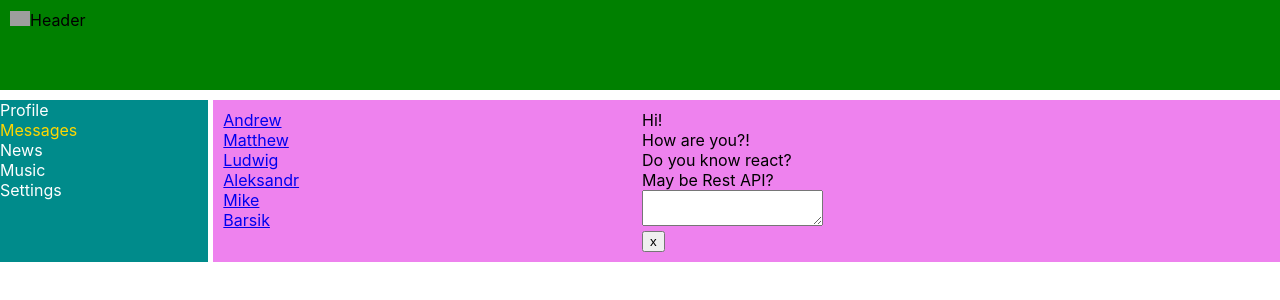
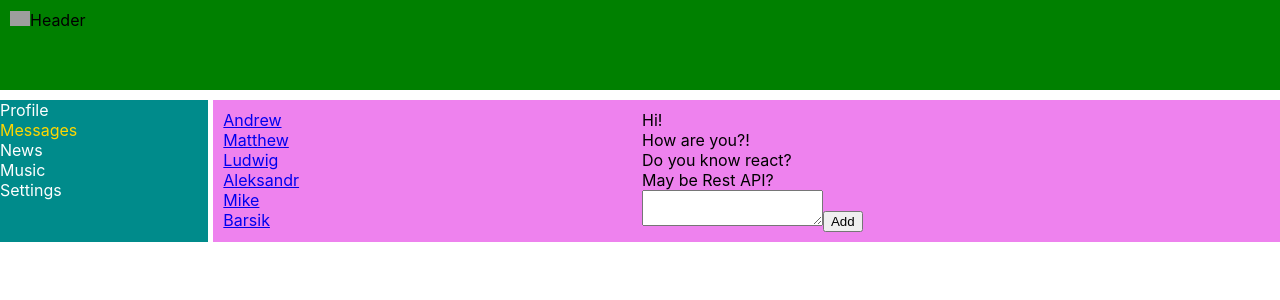
Before and after one commit to timohaBlr/react-way-of-samurai, a React (Create React App) app: page /dialogs in a window 1280 px wide. Shown: the top 300 px of the page. Built offline with nearby package versions, Linux system fonts and the light colour scheme; grey boxes are pictures that could not be loaded.

Commit message:
some refactoring and another textarea without ref

```diff
--- a/src/App.tsx
+++ b/src/App.tsx
@@ -28,11 +28,10 @@ function App(props: AppPropsType) {
                                                             dispatch={props.dispatch}
                         />}/>
                         <Route path="/profile" element={<Profile state={props.state.profilePage}
-
                                                                  dispatch={props.dispatch}
                         />}/>
                         <Route path="/dialogs" element={<Dialogs state={props.state.dialogsPage}
-
+                                                                 dispatch={props.dispatch}
                         />}/>
                         <Route path="/news" element={<News/>}/>
                         <Route path="/music" element={<Music/>}/>
--- a/src/Components/Dialogs/Dialogs.tsx
+++ b/src/Components/Dialogs/Dialogs.tsx
@@ -1,30 +1,45 @@
-import React from 'react';
+import React, {ChangeEvent} from 'react';
 import s from './Dialogs.module.css'
 import {Message} from "./Message";
 import {DialogItem} from "./DialogItem";
-import {dialogsPageType} from "../../redux/State";
+import {ActionType, dialogsPageType} from "../../redux/State";
+import {buttonActionCreator, textAreaActionCreator} from "../../redux/reducers/dialogs-add";
 
 type DialogsPropsType = {
     state: dialogsPageType
+    dispatch: (action: ActionType) => void
 
 }
 
 export const Dialogs = (props: DialogsPropsType) => {
-    let newPostElement = React.createRef<HTMLTextAreaElement>();
-    const func = () => {
-        alert(newPostElement.current?.value)
+    const onClickAddHandler = () => {
+        props.dispatch(buttonActionCreator())
+    }
+    const onChangeHandler = (e: ChangeEvent<HTMLTextAreaElement>) => {
+        let value = e.currentTarget.value
+        if (value) {
+            props.dispatch(textAreaActionCreator(value));
+        }
     }
     return (
         <div className={s.dialogs_wrapper}>
             <div className={s.dialogs}>
-                {props.state.dialogs.map(dialog => <DialogItem user={dialog.user} id={dialog.id}/>)}
-
+                {props.state.dialogs.map(dialog =>
+                    <DialogItem
+                        user={dialog.user}
+                        id={dialog.id}
+                    />
+                )}
             </div>
             <div className={s.messages}>
-                {props.state.messages.map(message =>  <Message message={message.message}
-                id={message.id}/>)}
-                <div><textarea ref={newPostElement}> </textarea></div>
-                <button onClick={func}>x</button>
+                {props.state.messages.map(message =>
+                    <Message
+                        message={message.message}
+                        id={message.id}
+                    />
+                )}
+                <textarea onChange={onChangeHandler} value={props.state.newMessage}> </textarea>
+                <button onClick={onClickAddHandler}>Add</button>
             </div>
         </div>
     );
--- a/src/redux/State.tsx
+++ b/src/redux/State.tsx
@@ -1,4 +1,5 @@
 import {newPostReducer} from "./reducers/new-post-reducer";
+import {dialogsAddReducer} from "./reducers/dialogs-add";
 
 export type UserType = {
     name: string
@@ -95,6 +96,7 @@ const store: StoreType = {
     },
     dispatch(action) {
         newPostReducer(this._state.profilePage, action)
+        dialogsAddReducer(this._state.dialogsPage, action)
         this._subscriber();
     },
 }
--- /dev/null
+++ b/src/redux/reducers/dialogs-add.ts
@@ -0,0 +1,27 @@
+import {ActionType, dialogsPageType} from "../State";
+
+export const UPDATE_TEXT_AREA = 'UPDATE_TEXT_AREA'
+export const ADD_POST = 'ADD_POST'
+export const buttonActionCreator = () => {
+    return {type: ADD_POST}
+}
+export const textAreaActionCreator = (value: string) => {
+    return {type: UPDATE_TEXT_AREA, value: value}
+}
+
+export const dialogsAddReducer = (state: dialogsPageType, action: ActionType) => {
+    switch (action.type) {
+        case 'UPDATE_TEXT_AREA':
+            state.newMessage = action.value!;
+            return state;
+        case 'ADD_POST':
+            state.messages.push({
+                id: state.messages.length + 1,
+                message: state.newMessage,
+            });
+            state.newMessage = '';
+            return state;
+        default:
+            return state;
+    }
+}
--- a/src/redux/reducers/new-post-reducer.ts
+++ b/src/redux/reducers/new-post-reducer.ts
@@ -10,15 +10,18 @@ export const textAreaActionCreator = (value: string) => {
 }
 
 export const newPostReducer = (state: profilePageType, action: ActionType) => {
-    if (action.type === 'UPDATE_TEXT_AREA') {
+    switch (action.type) {
+        case 'UPDATE_TEXT_AREA':
             state.newPostText = action.value!;
-
-    } else if (action.type === 'ADD_POST') {
+            return state;
+        case 'ADD_POST':
             state.posts.push({
                 id: state.posts.length + 1,
                 message: state.newPostText,
                 likesCount: 5,
             });
             state.newPostText = '';
+            return state;
+        default: return state;
     }
 }
```
Lines whose indentation alone changed are shown as unchanged.
